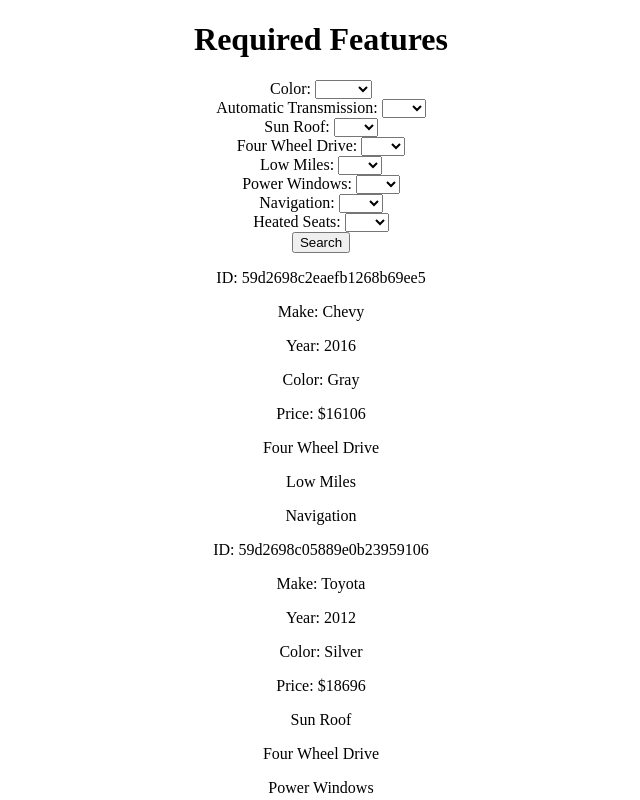
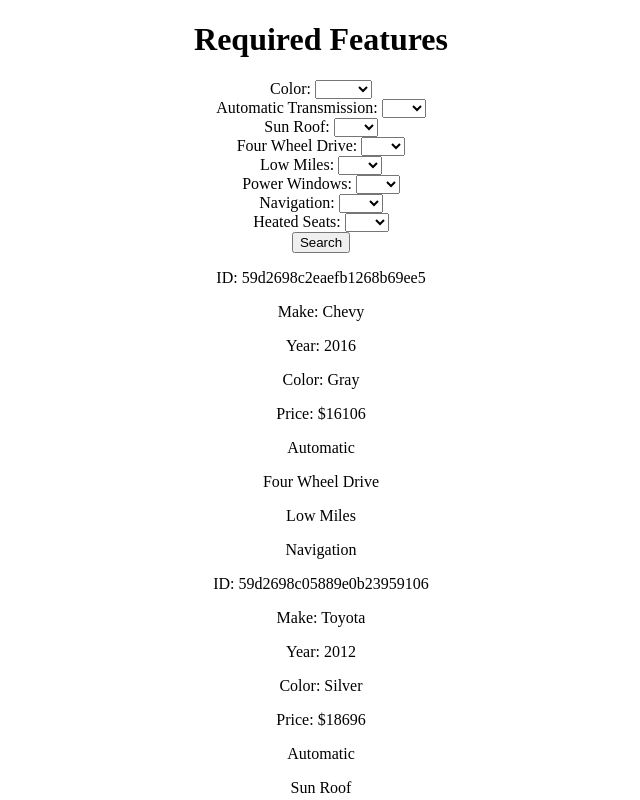
Before and after one commit to coburnroar/angularexample, an Angular app in the folder AngularBase/: page / in a window 1280 px wide. Both pictures are taken after a click on the button "Search". Shown: the top 800 px of the page, without its empty margins (319-959 px from the left). Built offline with nearby package versions, Linux system fonts and the light colour scheme.

Commit message:
Added Search

```diff
--- a/AngularBase/src/app/components/car-display/car-display.component.html
+++ b/AngularBase/src/app/components/car-display/car-display.component.html
@@ -4,6 +4,7 @@
   <p>Year: {{car.year}}</p>
   <p>Color: {{car.color}}</p>
   <p>Price: &#36;{{car.price}}</p>
+  <p *ngIf='car.hasAutomatic'>Automatic</p>
   <p *ngIf='car.hasSunroof'>Sun Roof</p>
   <p *ngIf='car.isFourWheelDrive'>Four Wheel Drive</p>
   <p *ngIf='car.hasLowMiles'>Low Miles</p>
--- a/AngularBase/src/app/components/car-display/car-display.component.ts
+++ b/AngularBase/src/app/components/car-display/car-display.component.ts
@@ -1,4 +1,5 @@
 import { Component, Input } from '@angular/core';
+import { Car } from './car';
 
 @Component({
   selector: 'car-display',
--- a/AngularBase/src/app/components/car-display/car.ts
+++ b/AngularBase/src/app/components/car-display/car.ts
@@ -1,3 +1,5 @@
+import { CarSearch } from '../car-search/car-search'
+
 export class Car {
 
 	constructor(
@@ -6,6 +8,7 @@ export class Car {
 		public year?: int,
 		public color?: string,
 		public price?: int,
+		public hasAutomatic?: boolean,
 		public hasSunroof?: boolean,
 		public isFourWheelDrive?: boolean,
 		public hasLowMiles?: boolean,
@@ -16,11 +19,12 @@ export class Car {
 
 	importFromJson( json: Object ) {
 		try {
-			if(json._id === undefined ||
+			if( json._id === undefined ||
 			json.make === undefined  ||
 			json.year === undefined ||
 			json.color === undefined  ||
 			json.price === undefined  ||
+			json.hasAutomatic === undefined ||
 			json.hasSunroof === undefined  ||
 			json.isFourWheelDrive === undefined  ||
 			json.hasLowMiles === undefined  ||
@@ -36,6 +40,7 @@ export class Car {
 			this.year = json.year
 			this.color = json.color
 			this.price = json.price
+			this.hasAutomatic = json.hasAutomatic
 			this.hasSunroof = json.hasSunroof
 			this.isFourWheelDrive = json.isFourWheelDrive
 			this.hasLowMiles = json.hasLowMiles
@@ -53,4 +58,52 @@ export class Car {
 		return true
 	}
 
+	matchesSearch( search: CarSearch ){
+		let matches =  true;
+
+		if(search.color){
+			if(search.color !== this.color){
+				matches = false
+			}
+		}
+
+		if(search.automaticTransmission){
+			if( (search.automaticTransmission === 'Yes') !== this.hasAutomatic ){
+				matches = false
+			}
+		}
+
+		if(search.sunRoof){
+			if( (search.sunRoof === 'Yes') !== this.hasSunroof ){
+				matches = false
+			}
+		}
+
+		if(search.fourWheelDrive){
+			if( (search.fourWheelDrive === 'Yes') !== this.isFourWheelDrive ){
+				matches = false
+			}
+		}
+
+		if(search.lowMiles){
+			if( (search.lowMiles === 'Yes') !== this.hasLowMiles ){
+				matches = false
+			}
+		}
+
+		if(search.navigation){
+			if( (search.navigation === 'Yes') !== this.hasNavigation ){
+				matches = false
+			}
+		}
+
+		if(search.heatedSeats){
+			if( (search.heatedSeats === 'Yes') !== this.hasHeatedSeats ){
+				matches = false
+			}
+		}
+
+		return matches
+	}
+
 }
--- a/AngularBase/src/app/components/car-search/car-search.component.ts
+++ b/AngularBase/src/app/components/car-search/car-search.component.ts
@@ -10,7 +10,7 @@ import { Car } from '../car-display/car'
 })
 export class CarSearchComponent {
 
-  colors=['','Red','White','Grey','Silver','Black']
+  colors=['','Red','White','Gray','Silver','Black']
   selector=['','Yes','No']
 
   carSearch = new CarSearch()
@@ -18,31 +18,14 @@ export class CarSearchComponent {
   matchingCars = []
 
   onSubmit() {
+  this.matchingCars = []
 	for(let i = 0; i < cars.length; ++i)
 	{
-		console.log(cars[i])
-		//this.matchingCars.push(cars[i])
-		/*let car = new Car()
-		car.id = '123'
-		car.make = 'Ford'
-		car.year = 2017
-		car.color = 'Grey'
-		car.price = 45678
-		car.hasSunroof = false
-		car.isFourWheelDrive = true
-		car.hasLowMiles = false
-		car.hasPowerWindows = true
-		car.hasNavigation = false
-		car.hasHeatedSeats = false*/
-
 		let car = new Car()
-		if( car.importFromJson(cars[i])){
+		if( car.importFromJson(cars[i]) && car.matchesSearch(this.carSearch) ){
 			this.matchingCars.push(car)
 		}
 	}
-	console.log(this.matchingCars)
-
-  //console.log(this.carSearch)
   }
 
 }
--- a/AngularBase/src/data/cars.json
+++ b/AngularBase/src/data/cars.json
@@ -5,6 +5,7 @@
 	"year": 2016,
 	"color": "Gray",
 	"price": 16106,
+	"hasAutomatic": true,
 	"hasSunroof": false,
 	"isFourWheelDrive": true,
 	"hasLowMiles": true,
@@ -18,6 +19,7 @@
 	"year": 2012,
 	"color": "Silver",
 	"price": 18696,
+	"hasAutomatic": true,
 	"hasSunroof": true,
 	"isFourWheelDrive": true,
 	"hasLowMiles": false,
@@ -31,6 +33,7 @@
 	"year": 2016,
 	"color": "Black",
 	"price": 18390,
+	"hasAutomatic": true,
 	"hasSunroof": true,
 	"isFourWheelDrive": false,
 	"hasLowMiles": false,
@@ -44,6 +47,7 @@
 	"year": 2015,
 	"color": "White",
 	"price": 15895,
+	"hasAutomatic": true,
 	"hasSunroof": true,
 	"isFourWheelDrive": false,
 	"hasLowMiles": true,
@@ -57,6 +61,7 @@
 	"year": 2014,
 	"color": "Gray",
 	"price": 19710,
+	"hasAutomatic": true,
 	"hasSunroof": false,
 	"isFourWheelDrive": true,
 	"hasLowMiles": false,
@@ -70,6 +75,7 @@
 	"year": 2014,
 	"color": "Red",
 	"price": 19248,
+	"hasAutomatic": false,
 	"hasSunroof": true,
 	"isFourWheelDrive": false,
 	"hasLowMiles": true,
@@ -83,6 +89,7 @@
 	"year": 2015,
 	"color": "Black",
 	"price": 13170,
+	"hasAutomatic": true,
 	"hasSunroof": true,
 	"isFourWheelDrive": false,
 	"hasLowMiles": true,
@@ -96,6 +103,7 @@
 	"year": 2013,
 	"color": "Gray",
 	"price": 15669,
+	"hasAutomatic": true,
 	"hasSunroof": false,
 	"isFourWheelDrive": false,
 	"hasLowMiles": true,
@@ -109,6 +117,7 @@
 	"year": 2015,
 	"color": "White",
 	"price": 16629,
+	"hasAutomatic": false,
 	"hasSunroof": false,
 	"isFourWheelDrive": false,
 	"hasLowMiles": true,
```
